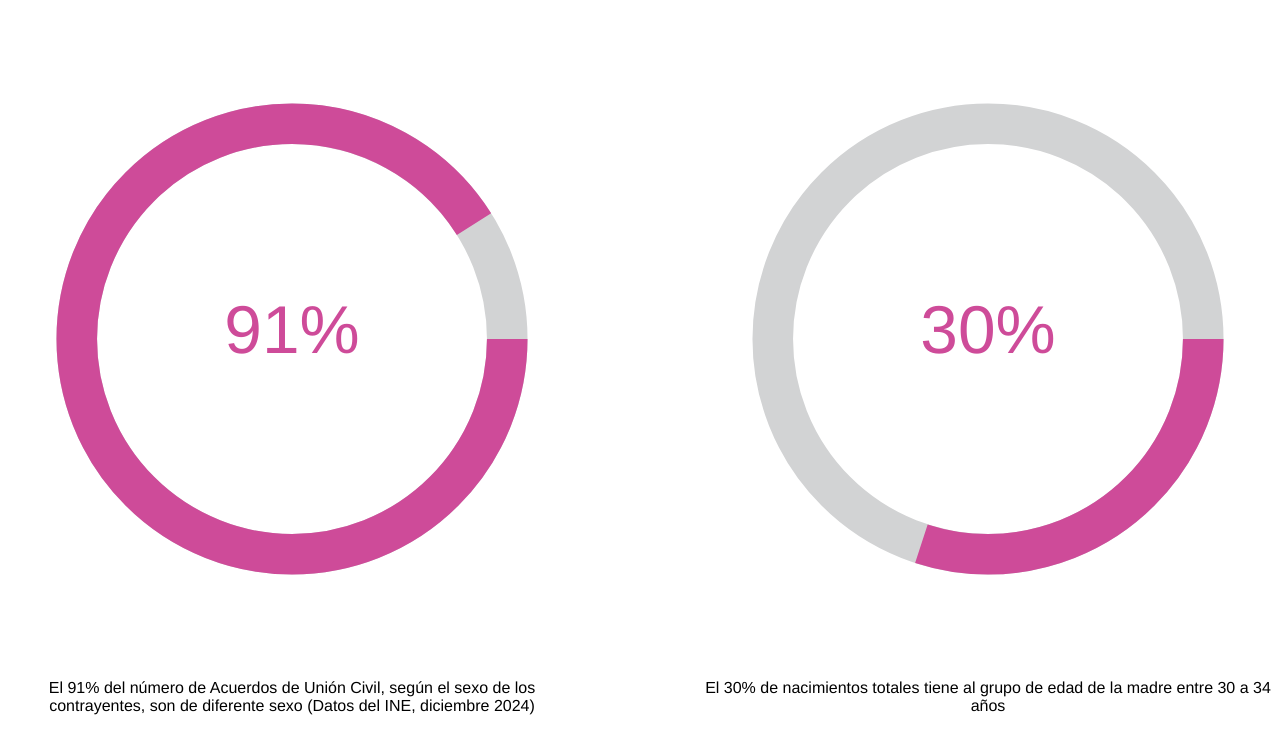
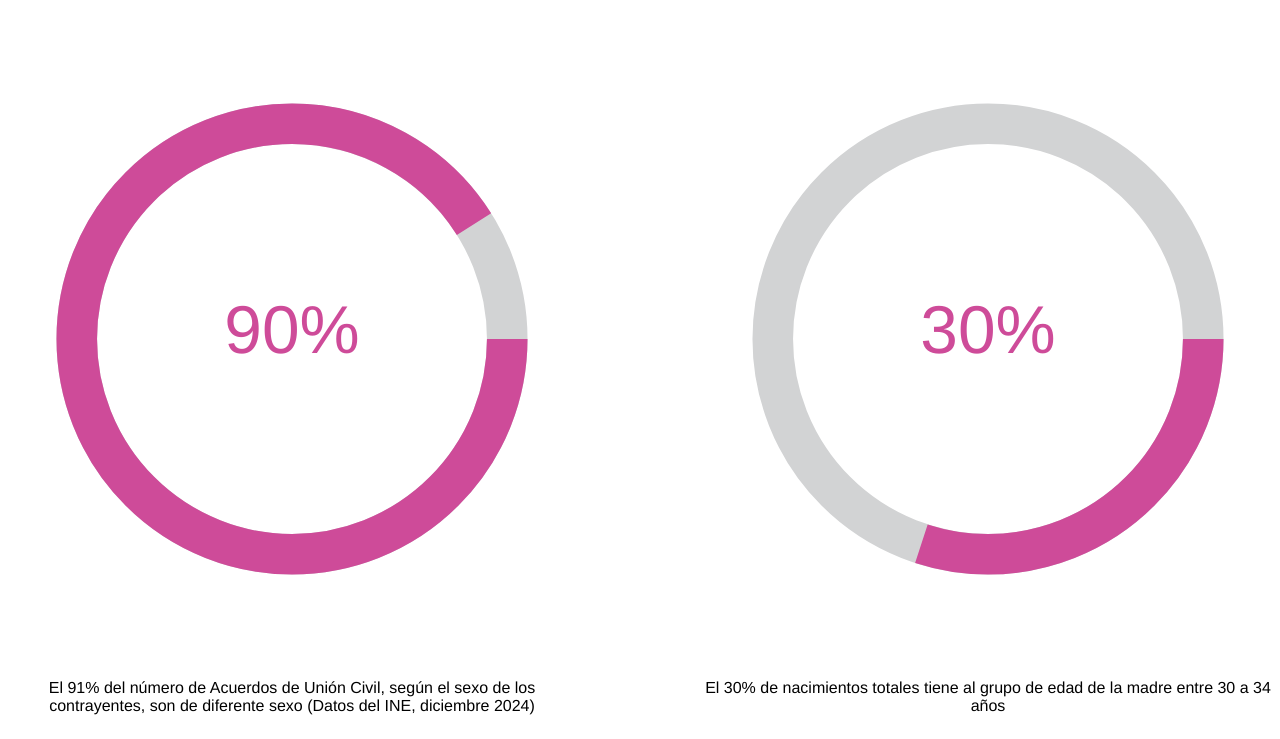
Before and after one commit to sofibrownep/clase1, a plain HTML site: page index.html in a window 1280 px wide. Shown: the part 61-800 px from the top of the page. Drawn offline with Linux system fonts and the light colour scheme.

Commit message:
Update index.html

```diff
--- a/index.html
+++ b/index.html
@@ -38,7 +38,7 @@
                 <circle class="donut-hole" cx="21" cy="21" r="15.91549430918954" fill="#fff"></circle>
                 <circle class="donut-ring" cx="21" cy="21" r="15.91549430918954" fill="transparent" stroke="#d2d3d4" stroke-width="3"></circle>
                 <circle class="donut-segment" cx="21" cy="21" r="15.91549430918954" fill="transparent" stroke="#ce4b99" stroke-width="3" stroke-dasharray="91 9" stroke-dashoffset="0"></circle>
-            <text x="21" y="22" font-size="5" text-anchor="middle" fill="#ce4b99">91%</text>
+            <text x="21" y="22" font-size="5" text-anchor="middle" fill="#ce4b99">90%</text>
             </svg>
             <p>El 91% del número de Acuerdos de Unión Civil, según el sexo de los contrayentes, son de diferente sexo (Datos del INE, diciembre 2024)</p>
 
```
